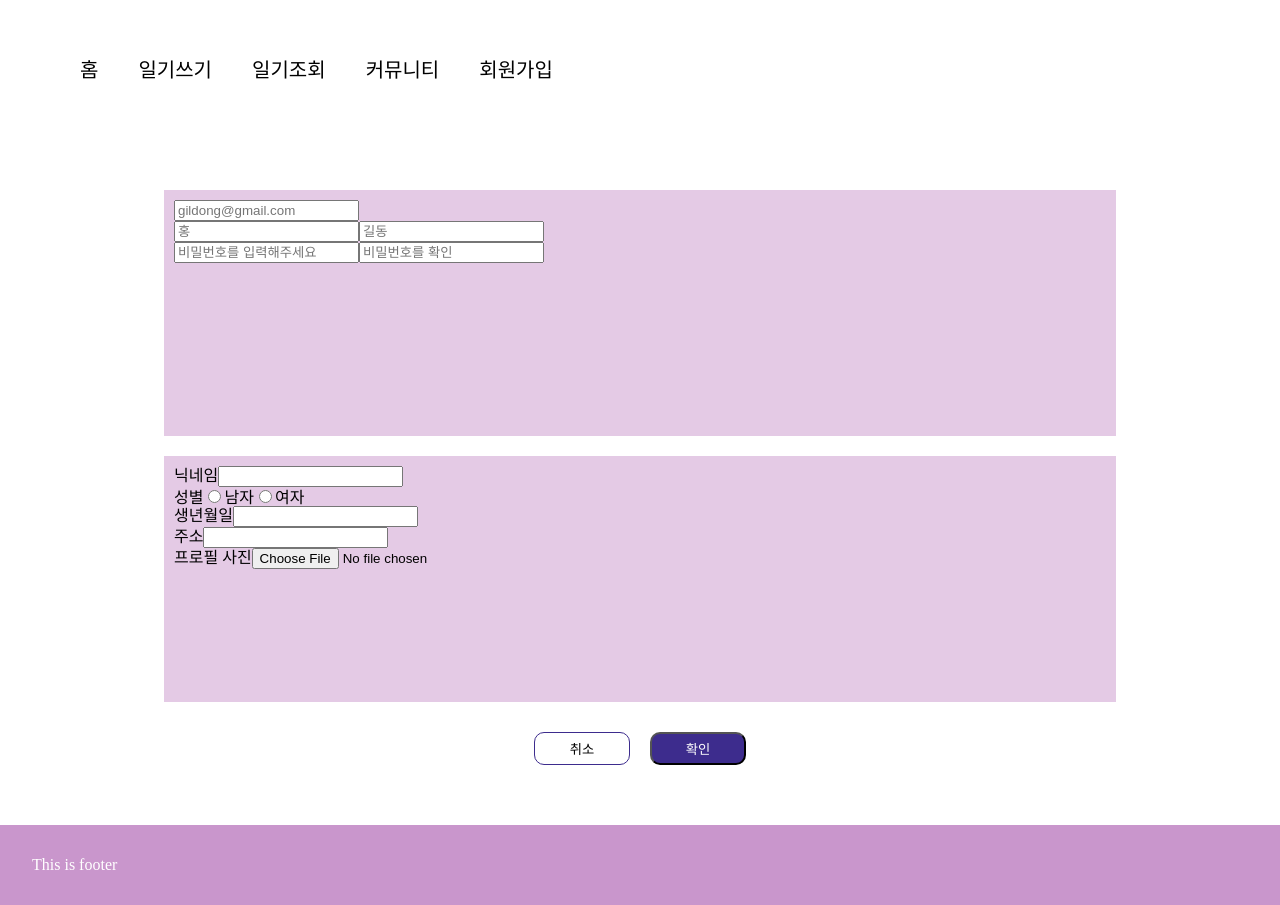
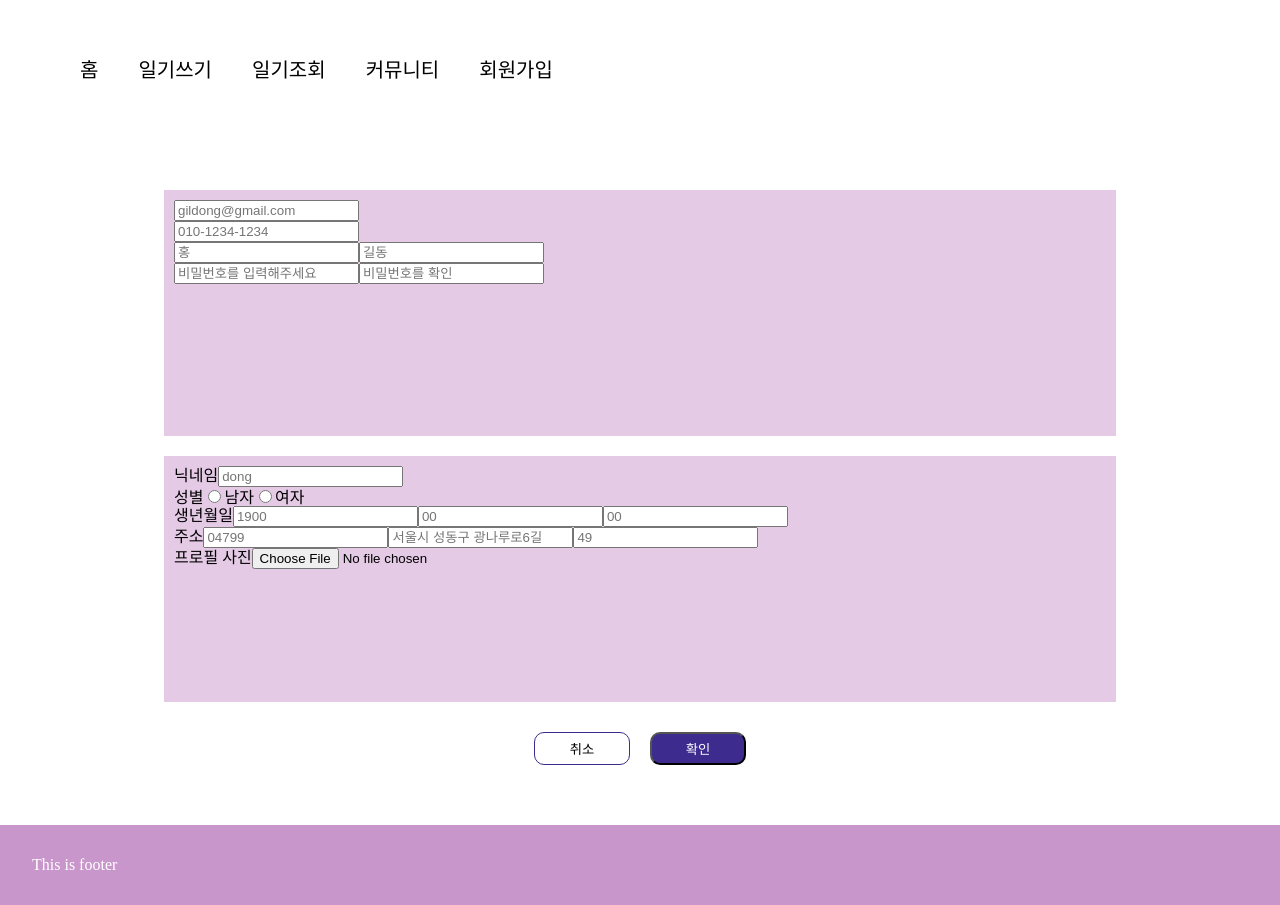
Before and after one commit to dalkey23/elice_ai_project, a React (Create React App) app in the folder aifront/: page /UserJoin in a window 1280 px wide. Built offline with nearby package versions, Linux system fonts and the light colour scheme.

Commit message:
fix:회원가입페이지수정

```diff
--- a/aifront/src/Page/User/UserJoin.tsx
+++ b/aifront/src/Page/User/UserJoin.tsx
@@ -1,16 +1,9 @@
-import React, { useCallback, useState, ChangeEvent } from "react";
-import axios from "axios";
-import {
-    JoinDiv,
-    JoinItem,
-    JoinContainer,
-    ConfirmButton,
-    CancelButton,
-    ButtonDiv,
-} from "./UserSC";
+import React, { useCallback, useState, ChangeEvent, MouseEvent } from "react";
+import * as SC from "./UserSC";
 
 const UserJoin: React.FC = () => {
     const [email, setEmail] = useState<string>("");
+    const [phoneNumber, setPhoneNumber] = useState<string>("");
 
     const [lastName, setLastName] = useState<string>("");
     const [firstName, setFirstName] = useState<string>("");
@@ -18,8 +11,24 @@ const UserJoin: React.FC = () => {
     const [password, setPassword] = useState<string>("");
     const [confirmPW, setConfirmPW] = useState<string>("");
 
+    const [nickname, setNickname] = useState<string>("");
+
+    const [gender, setGender] = useState<string>("");
+
+    const [birthYear, setBirthYear] = useState<string>("");
+    const [birthMonth, setBirthMonth] = useState<string>("");
+    const [birthDate, setBirthDate] = useState<string>("");
+
+    const [zipcode, setZipcode] = useState<string>("");
+    const [mainAddress, setMainAddress] = useState<string>("");
+    const [detailAddress, setDetailAddress] = useState<string>("");
+
     const checkedEmail = (e: ChangeEvent<HTMLInputElement>) => {
         setEmail(e.target.value);
+    };
+
+    const checkedPhoneNumber = (e: ChangeEvent<HTMLInputElement>) => {
+        setPhoneNumber(e.target.value);
     };
 
     const checkedLastName = (e: ChangeEvent<HTMLInputElement>) => {
@@ -38,10 +47,44 @@ const UserJoin: React.FC = () => {
         setConfirmPW(e.target.value);
     };
 
+    const checkedNickname = (e: ChangeEvent<HTMLInputElement>) => {
+        setNickname(e.target.value);
+    };
+
+    const checkedGender = (e: MouseEvent) => {
+
+    };
+
+
+    const checkedBirthYear = (e: ChangeEvent<HTMLInputElement>) => {
+        setBirthYear(e.target.value);
+    };
+    const checkedBirthMonth = (e: ChangeEvent<HTMLInputElement>) => {
+        setBirthMonth(e.target.value);
+    };
+    const checkedBirthDate = (e: ChangeEvent<HTMLInputElement>) => {
+        setBirthDate(e.target.value);
+    };
+
+    const checkedZipcode = (e: ChangeEvent<HTMLInputElement>) => {
+        setZipcode(e.target.value);
+    };
+    const checkedMainAddress = (e: ChangeEvent<HTMLInputElement>) => {
+        setMainAddress(e.target.value);
+    };
+    const checkedDetailAddress = (e: ChangeEvent<HTMLInputElement>) => {
+        setDetailAddress(e.target.value);
+    };
+
+    const submitHandler = (e: MouseEvent) => {
+        e.preventDefault();
+
+        console.log(`email: ${email}, name : ${lastName} ${firstName}`);
+    };
     return (
-        <JoinContainer>
-            <JoinDiv>
-                <JoinItem>
+        <SC.JoinContainer>
+            <SC.JoinDiv>
+                <SC.JoinItem>
                     <input
                         type="text"
                         name="email"
@@ -49,8 +92,17 @@ const UserJoin: React.FC = () => {
                         value={email}
                         onChange={checkedEmail}
                     />
-                </JoinItem>
-                <JoinItem>
+                </SC.JoinItem>
+                <SC.JoinItem>
+                    <input
+                        type="text"
+                        name="phoneNumber"
+                        placeholder="010-1234-1234"
+                        value={phoneNumber}
+                        onChange={checkedPhoneNumber}
+                    />
+                </SC.JoinItem>
+                <SC.JoinItem>
                     <input
                         type="text"
                         name="lastName"
@@ -65,8 +117,8 @@ const UserJoin: React.FC = () => {
                         value={firstName}
                         onChange={checkedFirstName}
                     />
-                </JoinItem>
-                <JoinItem>
+                </SC.JoinItem>
+                <SC.JoinItem>
                     <input
                         type="password"
                         name="password"
@@ -81,39 +133,87 @@ const UserJoin: React.FC = () => {
                         value={confirmPW}
                         onChange={checkedConfirmPW}
                     />
-                </JoinItem>
-                <JoinItem></JoinItem>
-            </JoinDiv>
-            <JoinDiv>
-                <JoinItem>
+                </SC.JoinItem>
+                <SC.JoinItem></SC.JoinItem>
+            </SC.JoinDiv>
+            <SC.JoinDiv>
+                <SC.JoinItem>
                     <label>닉네임</label>
-                    <input type="text" name="nickname" />
-                </JoinItem>
-                <JoinItem>
+                    <input
+                        type="text"
+                        name="nickname"
+                        placeholder="dong"
+                        value={nickname}
+                        onChange={checkedNickname}
+                    />
+                </SC.JoinItem>
+                <SC.JoinItem>
                     <label>성별</label>
-                    <input type="radio" name="gender" value="male" />
+                    <input type="radio" name="gender" value="male" onClick={checkedGender} />
                     <label>남자</label>
                     <input type="radio" name="gender" value="female" />
                     <label>여자</label>
-                </JoinItem>
-                <JoinItem>
+                </SC.JoinItem>
+                <SC.JoinItem>
                     <label>생년월일</label>
-                    <input type="text" name="birth" />
-                </JoinItem>
-                <JoinItem>
+                    <input
+                        type="text"
+                        name="birthYear"
+                        placeholder="1900"
+                        value={birthYear}
+                        onChange={checkedBirthYear}
+                    />
+                    <input
+                        type="text"
+                        name="birthMonth"
+                        placeholder="00"
+                        value={birthMonth}
+                        onChange={checkedBirthMonth}
+                    />
+                    <input
+                        type="text"
+                        name="birthDate"
+                        placeholder="00"
+                        value={birthDate}
+                        onChange={checkedBirthDate}
+                    />
+                </SC.JoinItem>
+                <SC.JoinItem>
                     <label>주소</label>
-                    <input type="text" name="address" />
-                </JoinItem>
-                <JoinItem>
+                    <input
+                        type="text"
+                        name="zipcode"
+                        placeholder="04799"
+                        value={zipcode}
+                        onChange={checkedZipcode}
+                    />
+                    <input
+                        type="text"
+                        name="mainAddress"
+                        placeholder="서울시 성동구 광나루로6길"
+                        value={mainAddress}
+                        onChange={checkedMainAddress}
+                    />
+                    <input
+                        type="text"
+                        name="detailAddress"
+                        placeholder="49"
+                        value={detailAddress}
+                        onChange={checkedDetailAddress}
+                    />
+                </SC.JoinItem>
+                <SC.JoinItem>
                     <label>프로필 사진</label>
                     <input type="file" name="profile" />
-                </JoinItem>
-            </JoinDiv>
-            <ButtonDiv>
-                <CancelButton>취소</CancelButton>
-                <ConfirmButton>확인</ConfirmButton>
-            </ButtonDiv>
-        </JoinContainer>
+                </SC.JoinItem>
+            </SC.JoinDiv>
+            <SC.ButtonDiv>
+                <SC.CancelButton type="button">취소</SC.CancelButton>
+                <SC.ConfirmButton onClick={submitHandler}>
+                    확인
+                </SC.ConfirmButton>
+            </SC.ButtonDiv>
+        </SC.JoinContainer>
     );
 };
 
```
